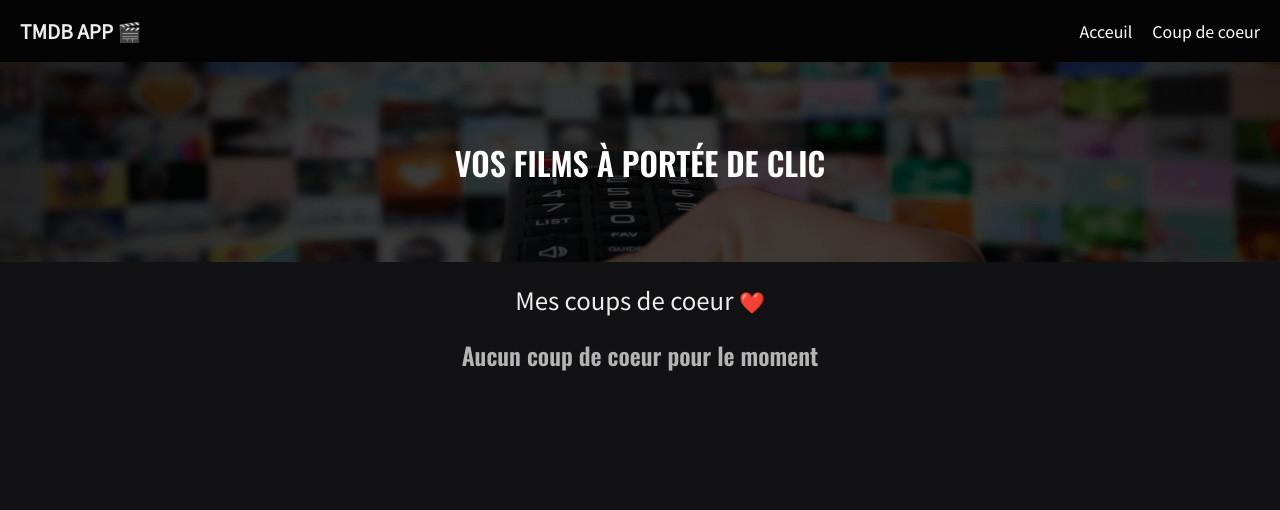
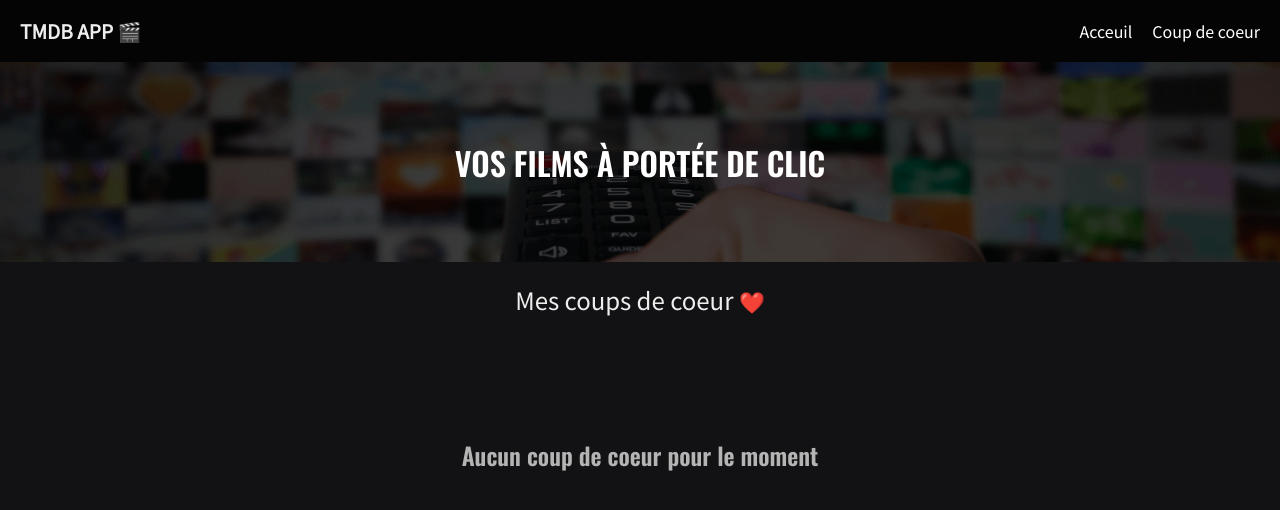
Before and after one commit to florella-yannis/tmdb-app, a React (Create React App) app: page /about in a window 1280 px wide. Shown: the top 510 px of the page. Built offline with nearby package versions, Linux system fonts and the light colour scheme.

Commit message:
Update about.css

```diff
--- a/src/styles/pages/about.css
+++ b/src/styles/pages/about.css
@@ -4,6 +4,9 @@
     font-size: 1.5rem;
     font-weight: 400;
 }
+.list-page h2{
+    margin-top: 100px;
+}
 .result{
     display: flex;
     flex-wrap: wrap;
```
